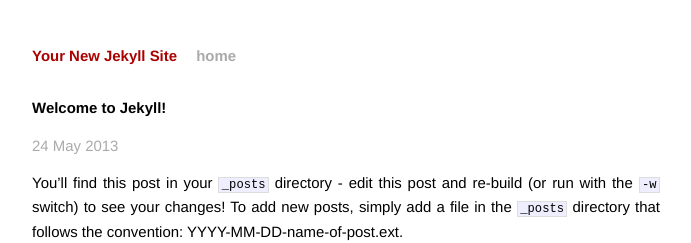
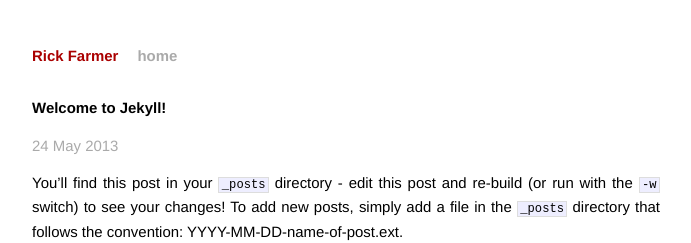
Before and after one commit to rtf/rtf.github.com, a Jekyll site: the page built from _posts/2013-05-24-welcome-to-jekyll.markdown, in a window 1280 px wide. Shown: the top 243 px of the page, without its empty margins (294-985 px from the left). Built offline with Jekyll 4.4.1, drawn with Linux system fonts in a browser that asks for light colours; Markdown is read by kramdown in place of the engine named in the settings.

Commit message:
Update _config.yml

```diff
--- a/_config.yml
+++ b/_config.yml
@@ -1,2 +1,15 @@
-name: Your New Jekyll Site
-pygments: true
+# Dependencies
+markdown:     rdiscount
+rdiscount:    { extensions: [smart] }
+pygments:     true
+exclude:      ["Gruntfile.js", "node_modules", "package.json"]
+
+# Settings
+paginate:     10
+name:         Rick Farmer
+description:
+url:          http://rickfarmer.com
+permalink:    /:title/
+
+auto:         true
+server:       true
```
